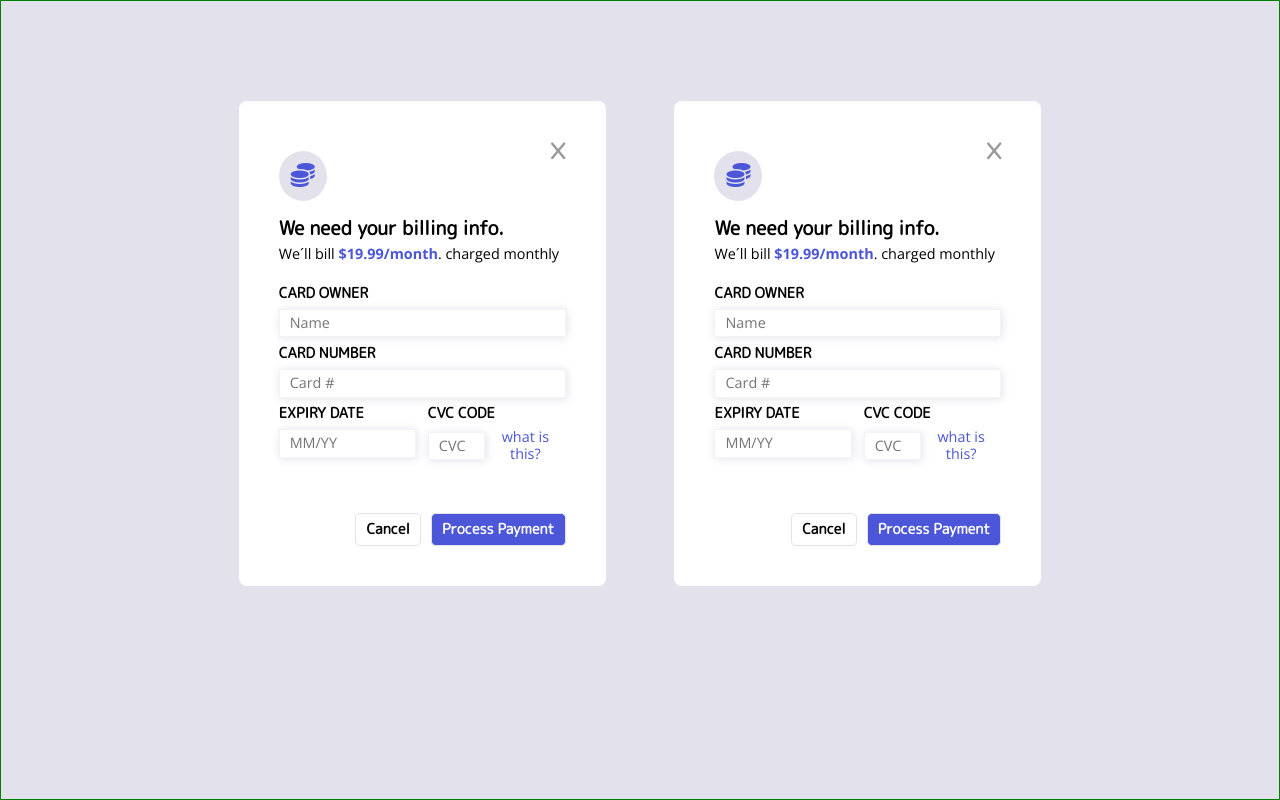
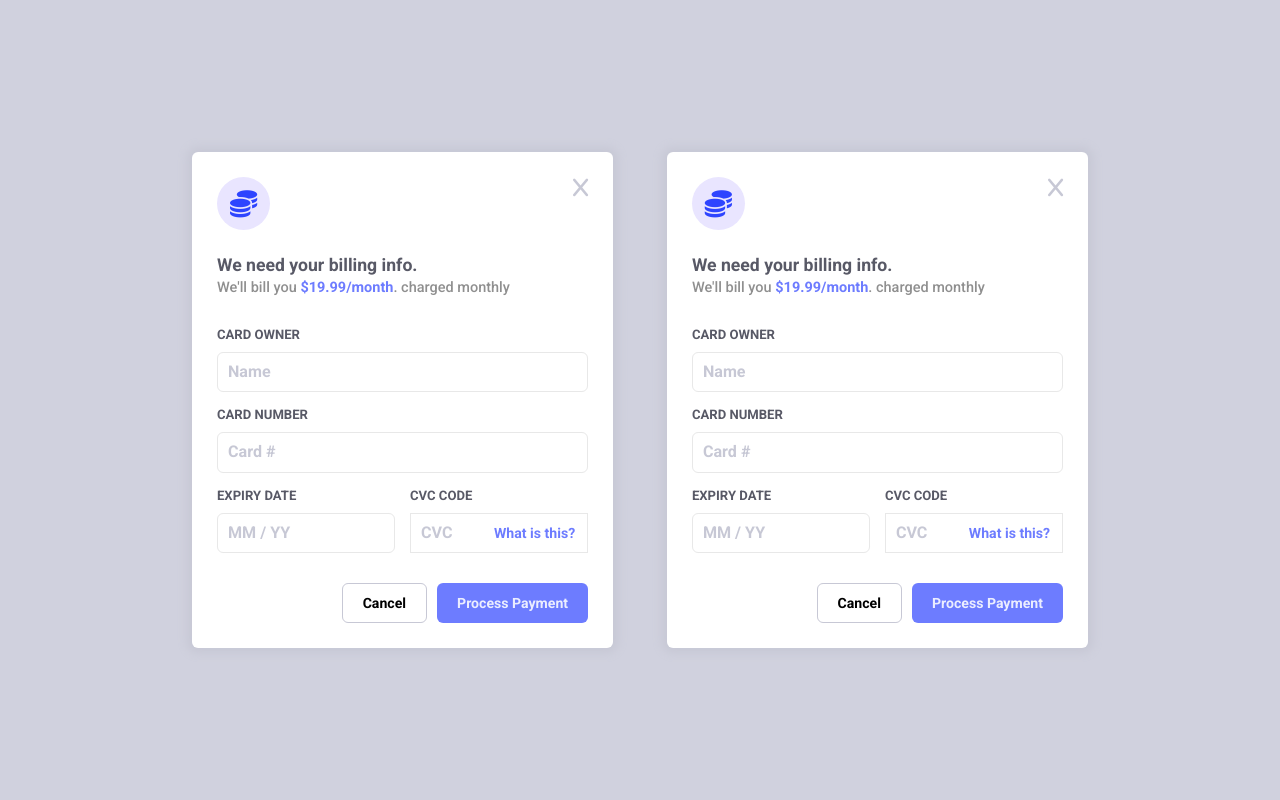
Before and after one commit to Duz-Dev/card-space-web, a plain HTML site: page index.html in a window 1280 px wide. Drawn offline with nearby package versions, Linux system fonts and the light colour scheme.

Commit message:
rediseñando formulario

```diff
--- a/css/style.css
+++ b/css/style.css
@@ -1,6 +1,5 @@
 /* FUENTES */
-@import url('https://fonts.googleapis.com/css2?family=M+PLUS+Rounded+1c&family=Nunito:ital,wght@0,200..1000;1,200..1000&display=swap');
-@import url('https://fonts.googleapis.com/css2?family=Open+Sans:ital,wght@0,300..800;1,300..800&display=swap');
+@import url('https://fonts.googleapis.com/css2?family=Roboto:ital,wght@0,100;0,300;0,400;0,500;0,700;0,900;1,100;1,300;1,400;1,500;1,700;1,900&display=swap');
 
 /*raíz*/
 *,
@@ -11,34 +10,68 @@
     box-sizing: border-box;
 }
 
+html {
+    font-size: 63%;
+    /* Se estipula que un 1rem = 10px*/
+}
+
+
 /*Variables globales*/
 :root {
     /*color*/
-    --color-violet: #4b56d8;
-    --color-gray: #e3e1eb;
-    /*background*/
+    --color-white: #fff;
+    --color-black: #3a3c4a;
+    --color-text: #585966;
+    --color-p: #8f8f8f;
+    --color-container: #d0d1de;
+    --color-bg-icon-comment: #e9e5ff;
+    --color-blue: #2e44ff;
+    --color-blue-light: #6d7cff;
+    --color-gray-light: #c7c8d5;
+    --color-bg-check: #b2eeda;
+    --color-border-submit: #5768fc;
+    --color-border-check: 1px solid #90ddc5;
+    --color-border-span: 1px solid #b8b6b6;
+    --color-circle-check: #00c887;
+    --border-r: .6rem;
+    --border: 1px solid #e8e8e8;
+    --shadow: 0 0 .1rem var(--color-gray-light);
+    --font: "Roboto", sans-serif;
+    /* background
     --background-card: #fff;
     /*font*/
-    --font-family--title: "M PLUS Rounded 1c";
-    --font-family--text: "Open Sans";
+    /* --font-family--title: "M PLUS Rounded 1c";
+    --font-family--text: "Open Sans"; */
     /*font-size*/
-    --font-size-text: 0.9rem;
-    --font-size-title: 1.2rem;
+    /* --font-size-text: 0.9rem;
+    --font-size-title: 1.2rem;  */
 }
 
-body {
+/*body {
     background: var(--color-gray);
     width: 100vw;
-    height: 100svh; /*!Medida que debe tomarse a partir de ahora para evitar problemas con el alto en diseños de moviles.*/
+    height: 100svh; !Medida que debe tomarse a partir de ahora para evitar problemas con el alto en diseños de moviles.
     display: block;
     align-content: center;
-    /*Nueva forma de alinear elementos en el eje vertical*/
+    Nueva forma de alinear elementos en el eje vertical
     border: 1px solid green;
+}*/
+
+body {
+    height: 100vh;
+    font-family: var(--font);
+    font-size: 1.6rem;
+    color: var(--color-text);
+    font-weight: 500;
+    /* line-height: 1.6; */
+    background-color: var(--color-container);
+    align-content: center; /*Podría centrar los elementos con align-content*/
 }
 
+
+
 section {
-    width: 80%;
-    height: 75%;
+    width: 70%;
     margin-inline: auto;
     /*centramos en horizontal*/
 }
@@ -50,47 +83,70 @@ section {
 
 .container {
     display: flex;
-    justify-content: space-evenly;
-    padding-inline: 4%;
+        justify-content: space-between;
 }
 
 /*----btn/button----*/
 
 .btn {
-    font: bold var(--font-size-text) var(--font-family--title);
+    height: 40px;
+    font-weight: bold;
     text-transform: capitalize;
-    padding: 5px 10px;
-    border-radius: .3rem;
+    padding: 10px 20px;
+    border-radius: var(--border-r);
     background-color: inherit;
-    border: 1px solid var(--color-gray);
+    border:1px solid var(--color-gray-light);
     cursor: pointer;
+    font-size: 1.4rem;
 }
 
 /*----card----*/
 
 .card {
-    width: 39%;
-    background-color: var(--background-card);
-    border-radius: 1ch;
-    padding: 40px;
+    width: 47%;
+    /* min-height: 500px; */
+    background-color: var(--color-white);
+    border-radius: var(--border-r);
+    padding: 25px;
+    box-shadow: 0 0 10px .5rem var(--color-gray-light);
 }
 
-.card__x {
-    display: block;
-    text-align: end;
-    color: rgba(0, 0, 0, 0.4);
-    font-size: 1.2rem;
+.card__icon{
+    display: flex;
+    justify-content: space-between;
+    align-items: start;
+    margin-bottom: 25px;
+
+}
+
+
+.card__icon--coin {
+    --size:53px;
+    color: var(--color-blue);
+    background-color:var(--color-bg-icon-comment);
+    width: var(--size);
+    height: var(--size);
+    align-content: center;
+    text-align: center;
+    font-size: 2.7rem;
+    border-radius: 50%;
 
     i {
-        text-align: center;
-        cursor: pointer;
+        display: block;
+        margin-top: 2px;
     }
 }
 
-.card__icon {
-    background: var(--color-gray);
-    color: var(--color-violet);
-    padding: 12px;
+.card__icon--x {
+    color: var(--color-gray-light);
+    font-size: 2rem;
+    cursor: pointer;
+}
+
+/* .card__icon {
+    background: var(--color-container);
+    color: var(--color-blue);
+    padding: 22px;
     border-radius: 50%;
     font-size: 1.5rem;
 
@@ -98,51 +154,63 @@ section {
         margin-bottom: 30px;
         text-align: center;
     }
-}
+} */
 
 .card__title {
-    font-family: var(--font-family--title);
-    font-size: var(--font-size-title);
-    margin-bottom: 5px;
+    margin-bottom: .5rem;
+    font-size: 1.75rem;
 }
 
 
 .card__text {
-    font: var(--font-size-text) var(--font-family--text);
-    margin-bottom: 20px;
+    color: var(--color-p);
+    font-size: .9em;
+    margin-bottom: 30px;
 
     b {
-        color: var(--color-violet);
+        color: var(--color-blue-light);
     }
 }
 
 /*form*/
 
 .form__content {
-    margin-bottom: 2%;
+    margin-bottom: 15px;
 }
 
 .form__label {
-    font: bold var(--font-size-text) var(--font-family--title);
     text-transform: uppercase;
-    margin-bottom: 5px;
+    font-size: 1.3rem;
+    margin-bottom: 10px;
+    font-weight: bold;
 }
 
 .form__input {
     width: 100%;
-    padding: 5px 10px;
-    font-family: var(--font-family--text);
-    font-size: var(--font-size-text);
-    border: 1px solid #ced1dc45;
-    box-shadow: 1px 1px 10px var(--color-gray);
-    &:focus{
+    padding: 10px;
+    border:var(--border);
+    border-radius: var(--border-r);
+
+
+    &:focus {
         font-weight: bold;
+        outline:1px solid var(--color-blue);
+        caret-color: var(--color-blue);
+    }
+
+
+    &::placeholder{
+        font-size: 1.6rem;
+        font-weight: bold;
+        color: var(--color-gray-light);
     }
 }
+
 
 .form__content--md {
     display: flex;
     justify-content: space-between;
+    margin-bottom: 30px;
 
     .form__input::placeholder {
         text-transform: uppercase;
@@ -154,10 +222,10 @@ section {
 }
 
 .tooltip {
-    color: var(--color-violet);
-    font-family: var(--font-family--text);
-    font-size: var(--font-size-text);
+    color: var(--color-blue-light);
     width: 100%;
+    font-size: 1.4rem;
+    font-weight: bold;
     text-align: center;
     cursor: pointer;
 }
@@ -166,16 +234,18 @@ section {
     display: flex;
     align-items: center;
     justify-content: space-between;
+    border:var(--border);
 
     .form__input {
         width: 60%;
+        border:none;
     }
 }
 
 .form__content--button {
-    margin: 50px 0 0 0;
     display: flex;
     justify-content: end;
+    margin-bottom: 0;
 }
 
 
@@ -184,62 +254,31 @@ section {
 }
 
 .btn--form {
-    background-color: var(--color-violet);
-    color: #fff;
+    background-color: var(--color-blue-light);
+    color:#ebedff;
+    border: none;
 }
 
+.form__content--number{
+    display: flex;
+    position: relative;
+    flex-wrap: wrap;
 
-@media (width >=1400px) {
-
-    :root {
-        /*font-size*/
-        --font-size-text: 1.1rem;
-        --font-size-title: 1.4rem;
-    }
-
-    .card {
-        /* border:1px solid red;
-        height: 600px;
-        padding: 40px; */
-        width: 44%;
-    }
-
-
-    .card__title {
-        margin-bottom: 10px;
-    }
-
-    .card__text {
-        margin-bottom: 40px;
-    }
-
-    .form__content {
-        margin-bottom: 4%;
+    i {
+        position:absolute;
+        right: 20px;
+        line-height: 40px;
     }
 }
 
-@media (width <=820px) {
+.form__number {
+    width: 100%;
+}
 
-    :root {
-        /*font-size*/
-        --font-size-text: 0.7rem;
-        --font-size-title: 0.9rem;
-    }
+.form__icon{
+    opacity: 0;
+}
 
-    body{
-        display: grid;
-        align-content: center;
-    }
-    /*NOTE: En Movil, la propiedad sola 'align-content' tal vez funcione mal, para solucionarlo le puse display grid.*/
-
-    .container {
-        display: flex;
-        flex-flow: column wrap;
-    }
-
-    .card {
-        width: 100%;
-        margin-bottom: 20px;
-    }
-
+.form__number:focus + .form__icon {
+    opacity: 1;
 }
--- a/index.html
+++ b/index.html
@@ -14,10 +14,12 @@
     <section>
         <div class="container">
             <div class="card">
-                <span class="card__x"><i class="fa-solid fa-x"></i></span>
-                <span class="card__icon"><i class="fa-solid fa-coins"></i></span>
-                <h3 class="card__title">We need your billing info.</h3>
-                <p class="card__text">We´ll bill <b>$19.99/month</b>. charged monthly</p>
+                <div class="card__icon">
+                    <span class="card__icon--coin"><i class="fa-solid fa-coins"></i></span>
+                    <span class="card__icon--x"><i class="fa-solid fa-x"></i></span>
+                </div>
+                <h4 class="card__title">We need your billing info.</h4>
+                <p class="card__text">We'll bill you <b>$19.99/month</b>. charged monthly</p>
                 <form action="#" class="form card__form">
                     <div class="form__content">
                         <label for="owner" class="form__label form__owner">card owner</label>
@@ -29,13 +31,13 @@
                     </div>
                     <div class="form__content form__content--md">
                         <div class="content__md"><label for="date" class="form__label form__owner">expiry date</label>
-                            <input type="text" class="form__input" id="date" placeholder="mm/yy">
+                            <input type="text" class="form__input" id="date" placeholder="mm / yy">
                         </div>
                         <div class="content__md">
                             <label for="date" class="form__label form__owner">cvc code</label>
                             <div class="form__code">
                                 <input type="text" class="form__input" id="date" placeholder="cvc">
-                                <span class="tooltip">what is this?</span>
+                                <span class="tooltip">What is this?</span>
                             </div>
                         </div>
                     </div>
@@ -46,28 +48,33 @@
                 </form>
             </div>
             <div class="card">
-                <span class="card__x"><i class="fa-solid fa-x"></i></span>
-                <span class="card__icon"><i class="fa-solid fa-coins"></i></span>
-                <h3 class="card__title">We need your billing info.</h3>
-                <p class="card__text">We´ll bill <b>$19.99/month</b>. charged monthly</p>
+                <div class="card__icon">
+                    <span class="card__icon--coin"><i class="fa-solid fa-coins"></i></span>
+                    <span class="card__icon--x"><i class="fa-solid fa-x"></i></span>
+                </div>
+                <h4 class="card__title">We need your billing info.</h4>
+                <p class="card__text">We'll bill you <b>$19.99/month</b>. charged monthly</p>
                 <form action="#" class="form card__form">
                     <div class="form__content">
                         <label for="owner" class="form__label form__owner">card owner</label>
                         <input type="text" class="form__input" id="owner" placeholder="Name">
                     </div>
-                    <div class="form__content">
-                        <label for="number" class="form__label form__number">card number</label>
-                        <input type="text" class="form__input" id="number" placeholder="Card #">
+                    <div class="form__content form__content--number">
+                        <label for="number" class="form__label">card number</label>
+                        <input type="text" class="form__input form__number" id="number" placeholder="Card #">
+                        <span class="form__icon">
+                            <i class="fa-brands fa-cc-mastercard"></i>
+                        </span>
                     </div>
                     <div class="form__content form__content--md">
                         <div class="content__md"><label for="date" class="form__label form__owner">expiry date</label>
-                            <input type="text" class="form__input" id="date" placeholder="mm/yy">
+                            <input type="text" class="form__input" id="date" placeholder="mm / yy">
                         </div>
                         <div class="content__md">
                             <label for="date" class="form__label form__owner">cvc code</label>
                             <div class="form__code">
                                 <input type="text" class="form__input" id="date" placeholder="cvc">
-                                <span class="tooltip">what is this?</span>
+                                <span class="tooltip">What is this?</span>
                             </div>
                         </div>
                     </div>
@@ -77,7 +84,6 @@
                     </div>
                 </form>
             </div>
-
         </div>
     </section>
 </body>
```
Also changed, not shown: assets/form.jpg (added), assets/image.png (deleted), 1 other file.
